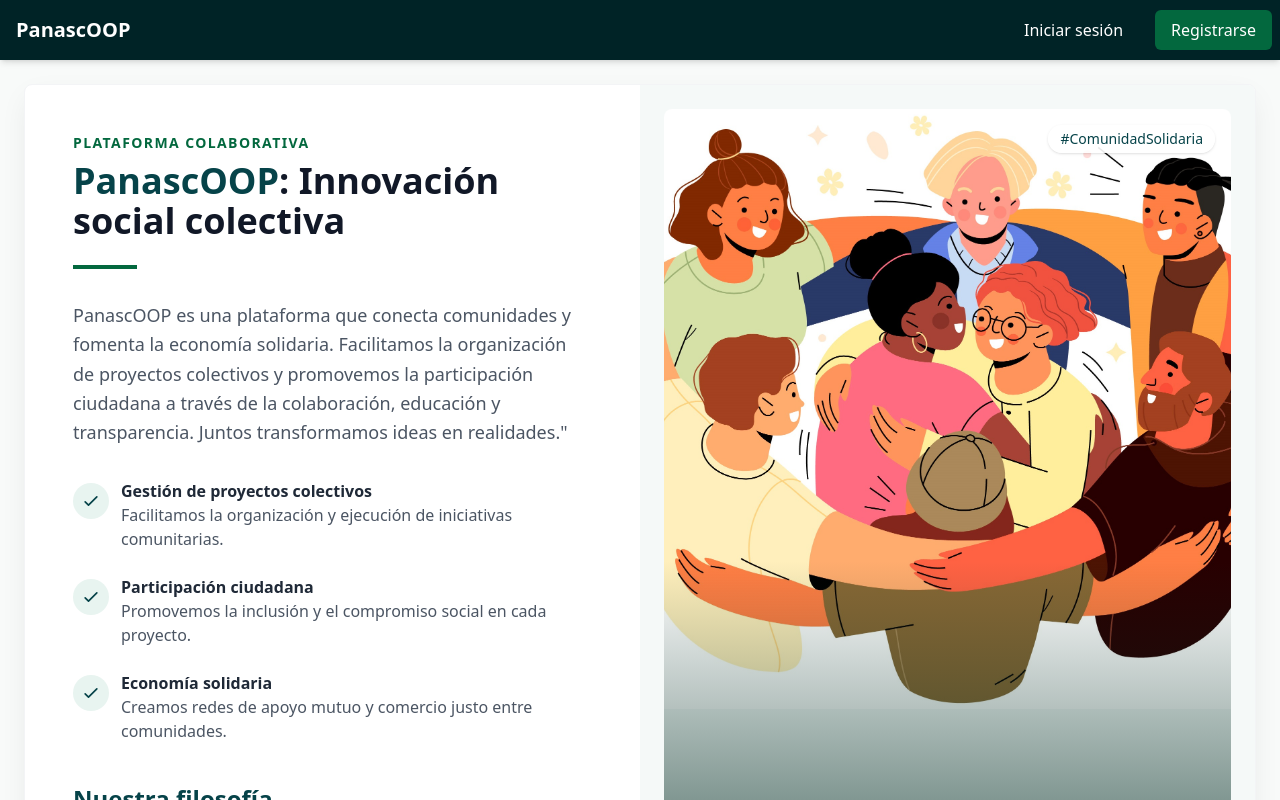
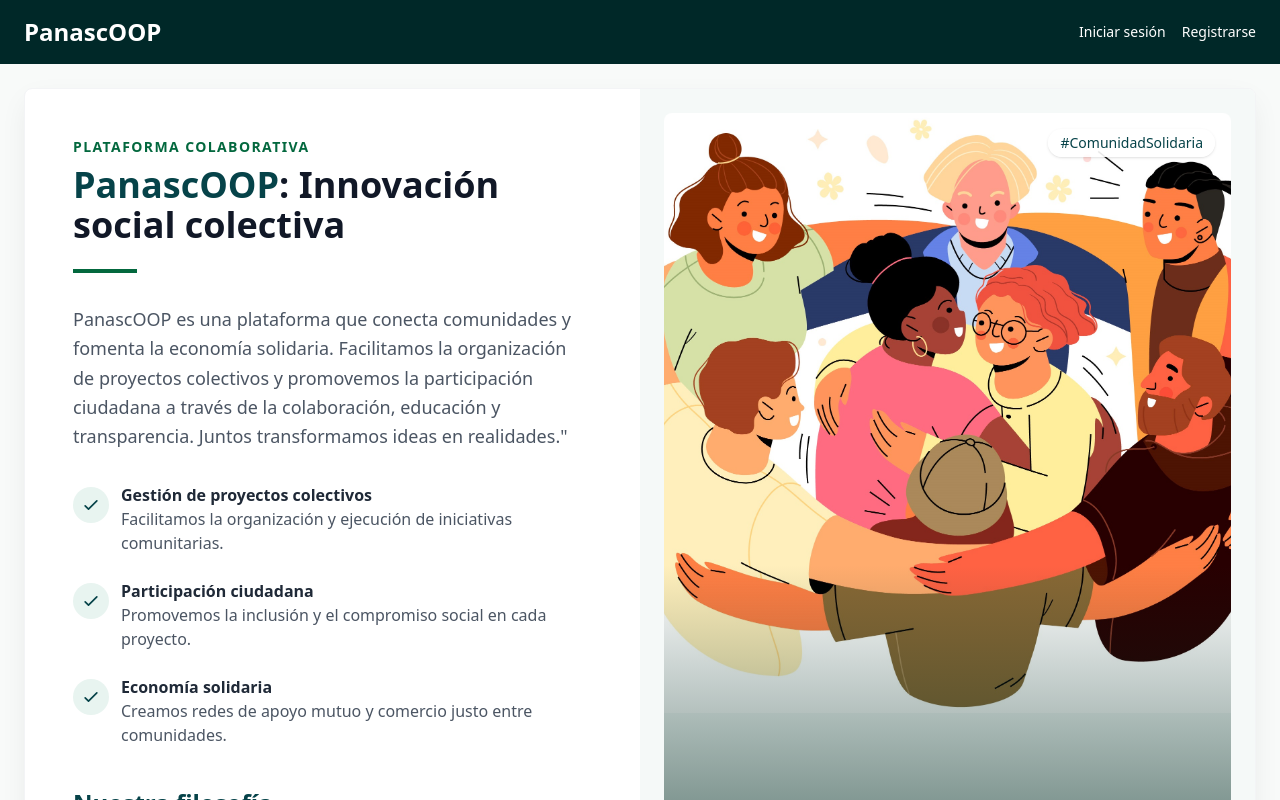
Before and after one commit to PauC030/PanasCoop, a React (Vite) app in the folder client/: page / in a window 1280 px wide. Shown: the top 800 px of the page. Built offline with nearby package versions, Linux system fonts and the light colour scheme; no server answers.

Commit message:
cambios navbar

```diff
--- a/client/src/App.css
+++ b/client/src/App.css
@@ -16,7 +16,6 @@
 .App-header {
   background-color: #282c34;
   min-height: 100vh;
-  display: flex;
   flex-direction: column;
   align-items: center;
   justify-content: center;
--- a/client/src/components/Navbar.jsx
+++ b/client/src/components/Navbar.jsx
@@ -2,6 +2,8 @@ import { Link } from "react-router-dom";
 import { useAuth } from "../context/authContext";
 import { ButtonLink } from "./ui/ButtonLink";
 import { useState, useRef, useEffect } from "react";
+import { FaUserCircle, FaTasks } from "react-icons/fa";
+import { IoMdAdd } from "react-icons/io";
 
 export function Navbar() {
   const { isAuthenticated, logout, user } = useAuth();
@@ -24,9 +26,10 @@ export function Navbar() {
   }, []);
 
   return (
-    <nav className="sticky top-0 z-50 bg-[#002326] text-white p-2 shadow-md">
-      <div className="container mx-auto flex justify-between items-center">
-        <h1 className="text-xl p-2 font-bold  ">
+    <nav className="bg-[#002828] py-4 px-6">
+      <div className="w-full flex justify-between items-center">
+        {/* Logo a la izquierda */}
+        <h1 className="text-white font-bold text-base sm:text-base md:text-lg lg:text-xl xl:text-2xl 2xl:text-3xl whitespace-nowrap">
           <Link
             to={isAuthenticated ? "/tasks" : "/"}
             className="hover:text-gray-300 transition-colors"
@@ -35,24 +38,22 @@ export function Navbar() {
           </Link>
         </h1>
 
-        <div className="flex items-center gap-4">
+        {/* Botones a la derecha */}
+        <div className="flex items-center space-x-4">
           {isAuthenticated ? (
             <>
               <Link
-                to={isAuthenticated ? "/tasks" : "/"}
-                className="text-sm md:text-base font-light px-2 md:px-1 underline underline-offset-4 decoration-[1px] decoration-gray-300 hover:text-gray-300 whitespace-nowrap transition-colors"
+                to="/tasks"
+                className="text-white text-sm sm:text-xs md:text-sm hover:text-gray-300 transition-colors underline underline-offset-4 decoration-[1px] decoration-gray-300"
               >
-                Mis actividades{" "}
+                Mis actividades
               </Link>
-
               <ButtonLink
                 to="/add-task"
-                className="bg-[#03683E] hover:bg-[#028a4b] transition-colors px-4 py-2 rounded-md font-medium"
+                className="bg-[#03683E] hover:bg-[#028a4b] transition-colors px-4 py-2 rounded-md font-medium text-sm sm:text-xs md:text-sm"
               >
                 Crear nueva Actividad
               </ButtonLink>
-
-              {/* Menú desplegable del perfil - Versión mejorada */}
               <div className="relative" ref={profileRef}>
                 <button
                   onClick={toggleProfile}
@@ -85,6 +86,7 @@ export function Navbar() {
                         {user.username}
                       </p>
                     </div>
+
                     <button
                       onClick={() => {
                         logout();
@@ -116,13 +118,13 @@ export function Navbar() {
             <>
               <Link
                 to="/login"
-                className="px-4 py-2 rounded-md hover:bg-[#003d40] transition-colors font-medium"
+                className="text-sm sm:text-xs md:text-sm text-white hover:text-gray-300 transition-colors"
               >
                 Iniciar sesión
               </Link>
               <Link
                 to="/register"
-                className="px-4 py-2 rounded-md bg-[#03683E] hover:bg-[#028a4b] transition-colors font-medium"
+                className="text-sm sm:text-xs md:text-sm text-white hover:text-gray-300 transition-colors"
               >
                 Registrarse
               </Link>
--- a/client/tailwind.config.cjs
+++ b/client/tailwind.config.cjs
@@ -2,7 +2,18 @@
 module.exports = {
   content: ["./index.html", "./src/**/*.{js,ts,jsx,tsx}"],
   theme: {
-    extend: {},
+    extend: {
+      screens: {
+
+        '3xl': '1920px',
+        '4xl': '2560px',
+        '5xl': '2880px',
+      },
+      fontSize: {
+        'xs-sm': '0.7rem',
+        'base-lg': '1.15rem',
+      }
+    },
   },
   plugins: [],
 };
```
Also changed, not shown: client/src/assets/asitente.png (added), client/src/components/taskFragments/PublicarRedes.jsx (line endings or trailing spaces), client/src/config.js (line endings or trailing spaces).
